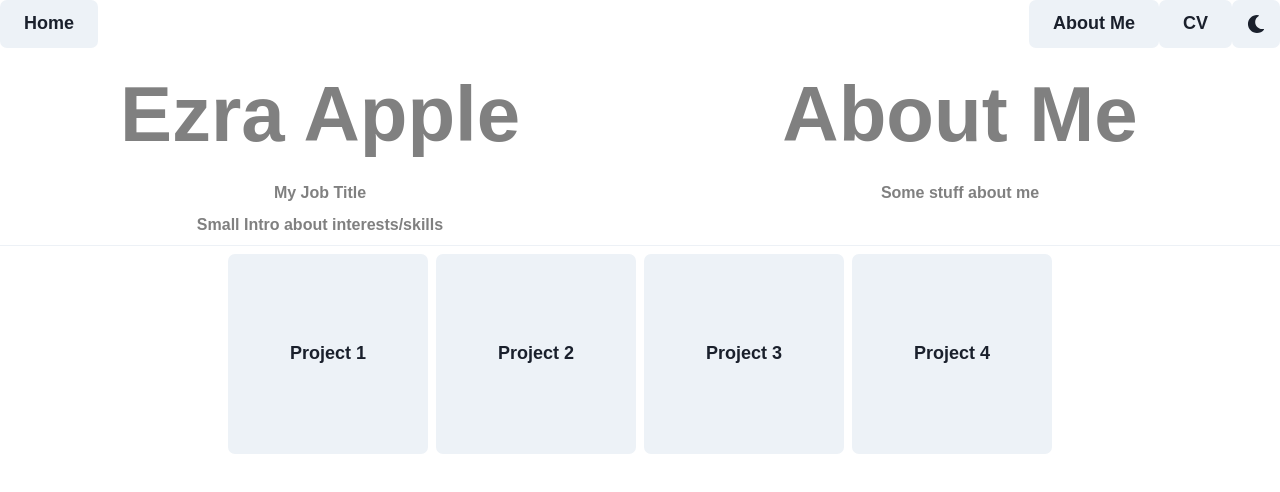
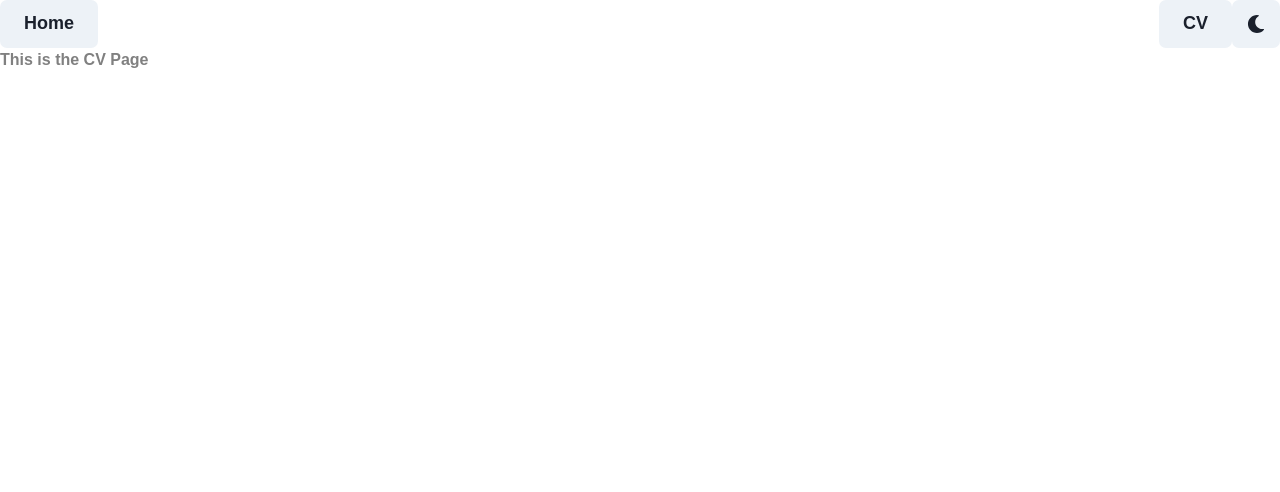
Before and after one commit to EzraApple/ezraapple.github.io, a React (Create React App) app: page / in a window 1280 px wide. Both pictures are taken after a click on the button "CV". Shown: the top 492 px of the page. Built offline with nearby package versions, Linux system fonts and the light colour scheme.

Commit message:
added page swapping

```diff
--- a/src/App.tsx
+++ b/src/App.tsx
@@ -2,23 +2,19 @@ import * as React from "react"
 import {
   ChakraProvider,
   Box,
-  VStack,
-  Divider,
 } from "@chakra-ui/react"
 import {NavigationBar} from "./components/NavigationBar";
 import theme from './styles/theme'
-import {Intro} from "./components/Intro";
-import {ProjectList} from "./components/ProjectList";
+import {Main} from "./components/Main";
+import {useState} from "react";
 
-export const App = () => (
+export const App = () => {
+  const [page, setPage] = useState(0)
+  return (
   <ChakraProvider theme={theme}>
     <Box>
-      <VStack>
-        <NavigationBar/>
-        <Intro/>
-        <Divider/>
-        <ProjectList/>
-      </VStack>
+      <NavigationBar changePage={()=>setPage}/>
+      <Main page={page}/>
     </Box>
   </ChakraProvider>
-)
+)}
--- /dev/null
+++ b/src/components/Main.tsx
@@ -0,0 +1,16 @@
+import * as React from "react";
+import {HomePage} from "./homepage/HomePage";
+import {CVPage} from "./cv/CVPage";
+
+interface MainProps {
+    page: number
+}
+
+export const Main: React.FC<MainProps> = ({page}) => {
+
+    if (page == 0) {
+        return (<HomePage/>)
+    } else {
+        return (<CVPage/>)
+    }
+};
--- a/src/components/NavigationBar.tsx
+++ b/src/components/NavigationBar.tsx
@@ -1,13 +1,16 @@
 import {Button, Flex, Spacer} from "@chakra-ui/react";
-import {ColorModeSwitcher} from "./ColorModeSwitcher";
+import {ColorModeSwitcher} from "./homepage/ColorModeSwitcher";
 
-export const NavigationBar = () => {
+interface NavBarProps {
+    changePage: () => Function
+}
+export const NavigationBar: React.FC<NavBarProps> = ({changePage}) => {
+    const change = changePage()
     return (
         <Flex h={'fit-content'} w={'100vw'}>
-            <Button>Home</Button>
+            <Button onClick={() => {change(0)}}>Home</Button>
             <Spacer/>
-            <Button>About Me</Button>
-            <Button>CV</Button>
+            <Button onClick={() => {change(1)}}>CV</Button>
             <ColorModeSwitcher/>
         </Flex>
     );
--- /dev/null
+++ b/src/components/cv/CVPage.tsx
@@ -0,0 +1,9 @@
+import {Box, Text} from "@chakra-ui/react";
+
+export const CVPage = () => {
+    return (
+        <Box>
+            <Text>This is the CV Page</Text>
+        </Box>
+    );
+};
--- /dev/null
+++ b/src/components/homepage/HomePage.tsx
@@ -0,0 +1,14 @@
+import {Intro} from "./Intro";
+import {Divider, VStack} from "@chakra-ui/react";
+import {ProjectList} from "./ProjectList";
+import * as React from "react";
+
+export const HomePage = () => {
+    return (
+        <VStack>
+            <Intro/>
+            <Divider/>
+            <ProjectList/>
+        </VStack>
+    );
+};
--- a/src/components/Intro.tsx
+++ b/src/components/homepage/Intro.tsx
@@ -1,10 +1,10 @@
-import {Flex, Spacer} from "@chakra-ui/react";
+import {Flex} from "@chakra-ui/react";
 import {AboutMe} from "./AboutMe";
 import {NameAndLinks} from "./NameAndLinks";
 
 export const Intro = () => {
     return (
-        <Flex>
+        <Flex w={'100vw'} h={'fit-content'}>
             <NameAndLinks/>
             <AboutMe/>
         </Flex>
--- a/src/components/ProjectList.tsx
+++ b/src/components/homepage/ProjectList.tsx
@@ -1,9 +1,9 @@
-import {HStack, Text} from "@chakra-ui/react";
+import {HStack} from "@chakra-ui/react";
 import Project from "./Project";
 
 export const ProjectList = () => {
     return (
-        <HStack>
+        <HStack justifyContent={'center'}>
             <Project title={'Project 1'}/>
             <Project title={'Project 2'}/>
             <Project title={'Project 3'}/>
```
Also changed, not shown: src/components/homepage/AboutMe.tsx (renamed from src/components/AboutMe.tsx), src/components/homepage/ColorModeSwitcher.tsx (renamed from src/components/ColorModeSwitcher.tsx), src/components/homepage/NameAndLinks.tsx (renamed from src/components/NameAndLinks.tsx), src/components/homepage/Project.tsx (renamed from src/components/Project.tsx).
